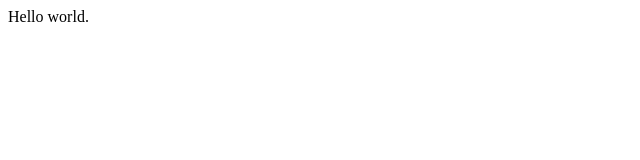
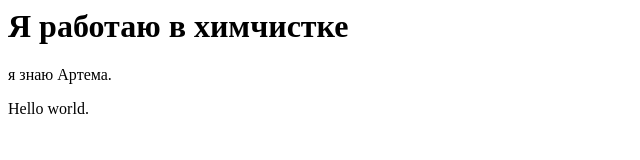
Before and after one commit to ArmanHimchistka/fiteclub, a plain HTML site: page index.html in a window 1280 px wide. Shown: the whole page, without its empty margins (0-640 px from the left). Drawn offline with Linux system fonts and the light colour scheme.

Commit message:
Добавить информацию о себе

```diff
--- a/index.html
+++ b/index.html
@@ -2,6 +2,8 @@
 <head>
 </head>
 <body>
+  <h1>Я работаю в химчистке</h1>
+  <p>я знаю Артема.</p>
 <p>Hello world.</p>
 </body>
 </html>
```
